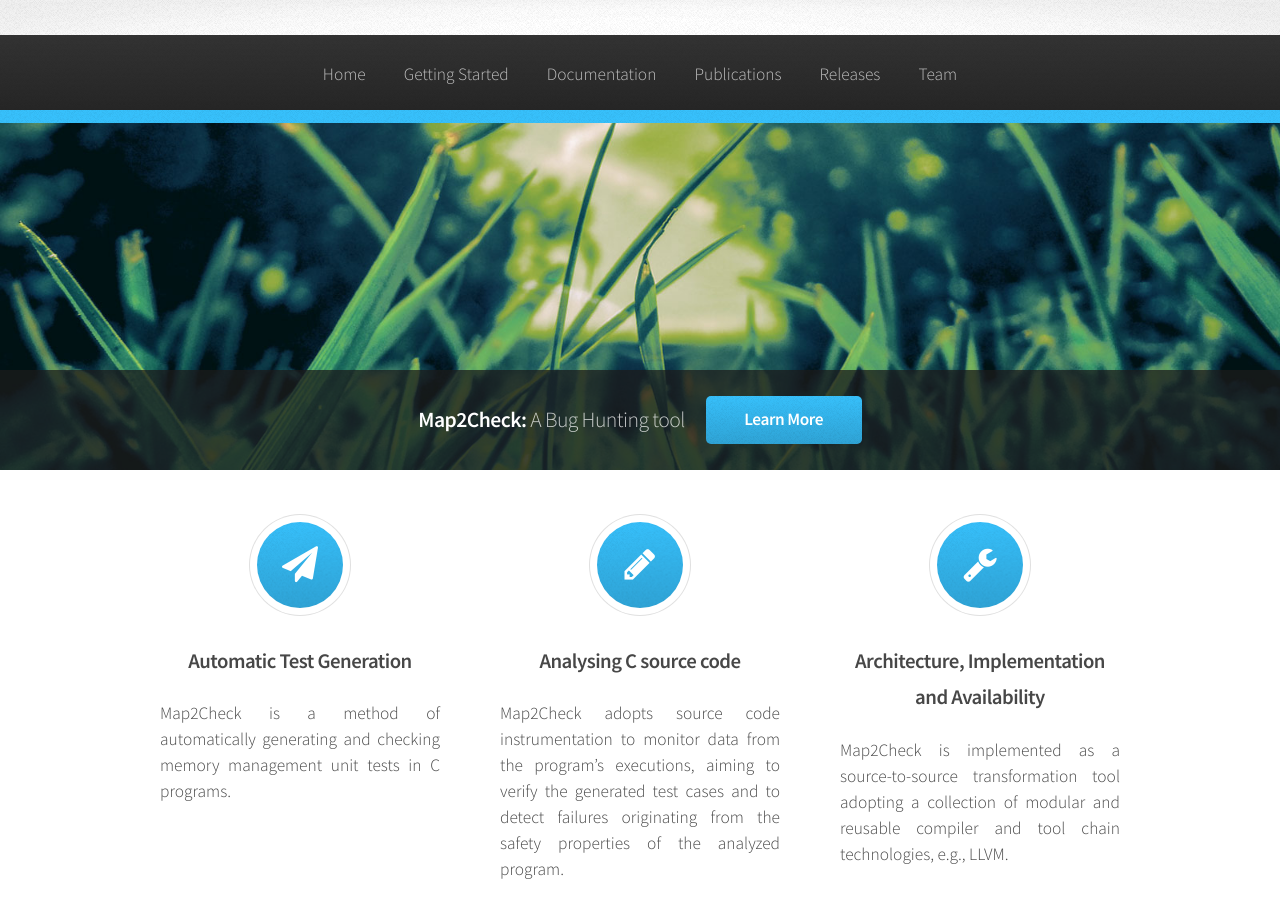
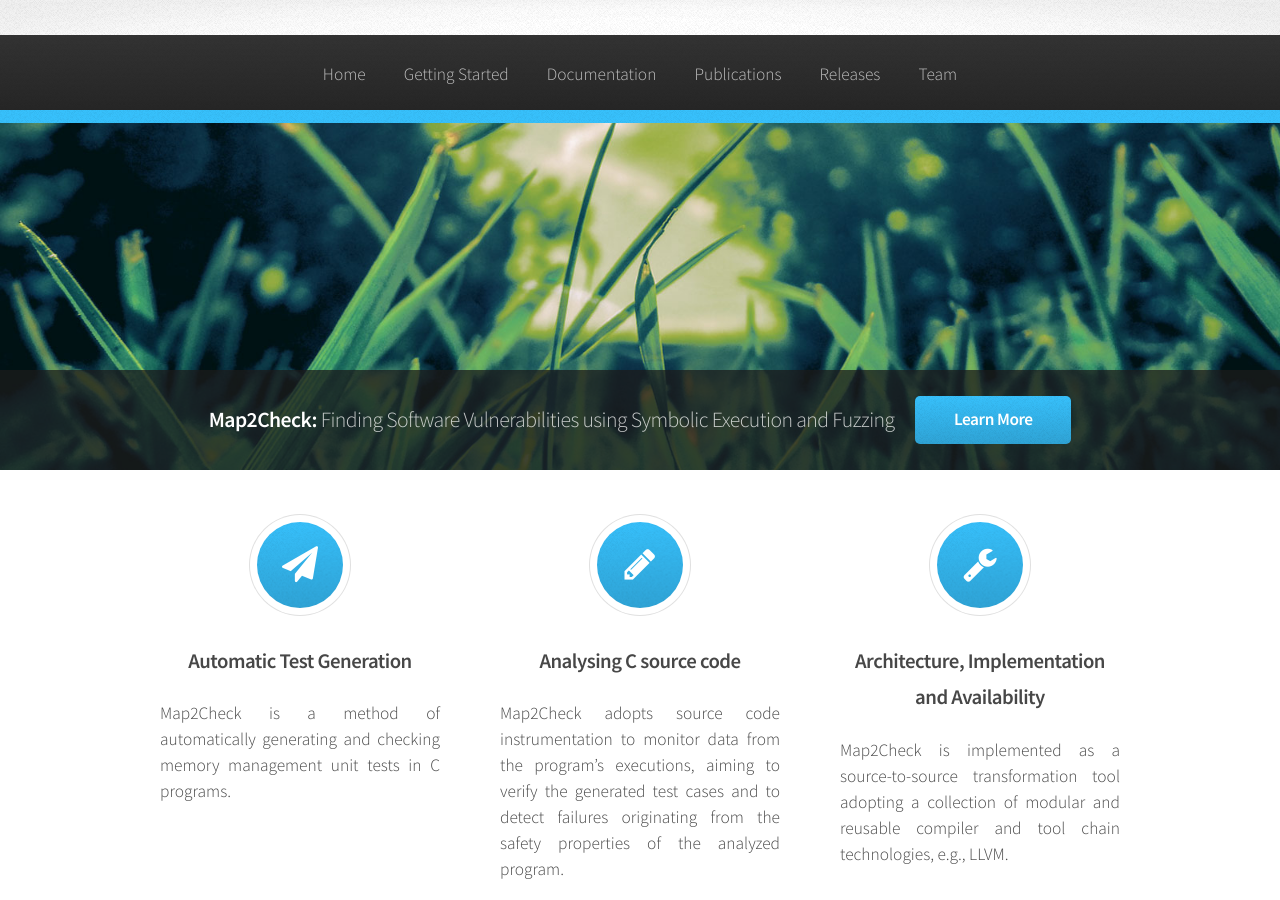
Before and after one commit to map2check/map2check.github.io, a Jekyll site: the page built from index.html, in a window 1280 px wide and 900 px high. Built offline with Jekyll 4.4.1, drawn with Linux system fonts in a browser that asks for light colours; the list of posts is cut into pages by our own code.

Commit message:
Updated title
Signed-off-by: Herbert Rocha <herberthb12@gmail.com>

```diff
--- a/index.html
+++ b/index.html
@@ -6,7 +6,7 @@
 <!-- Banner -->
 	<section id="banner">
 		<header>
-			<h2>Map2Check: <em>A Bug Hunting tool</em></h2>
+			<h2>Map2Check: <em>Finding Software Vulnerabilities using Symbolic Execution and Fuzzing</em></h2>
 			<a href="{{ site.baseurl }}/documentation.html" class="button">Learn More</a>
 		</header>
 	</section>
```
